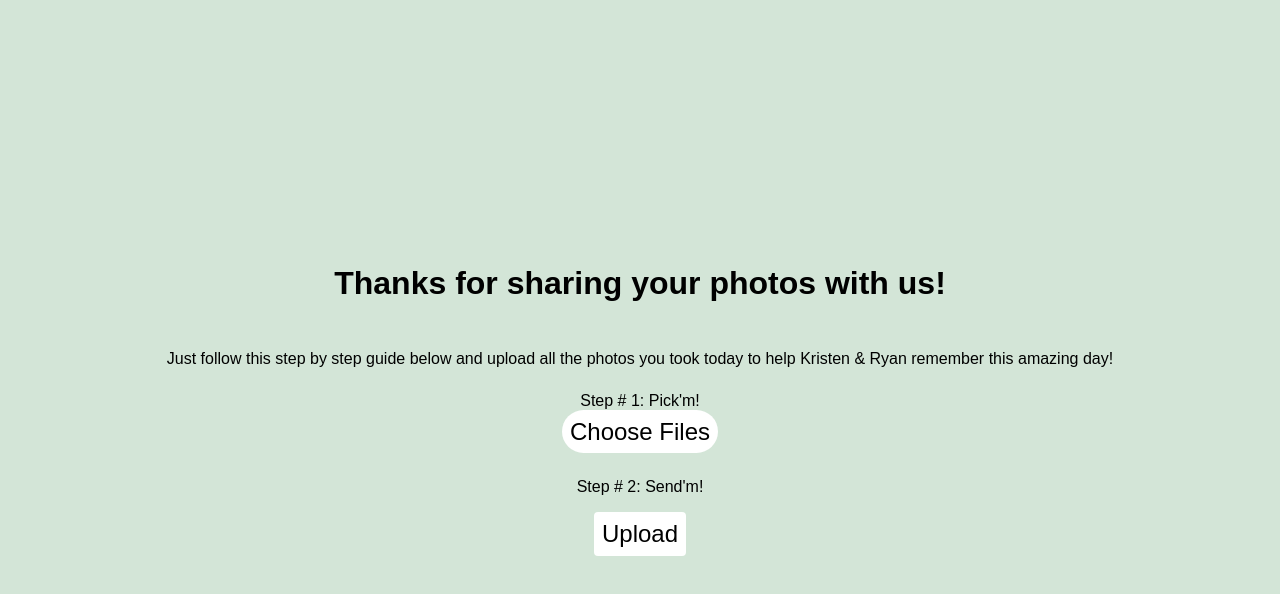
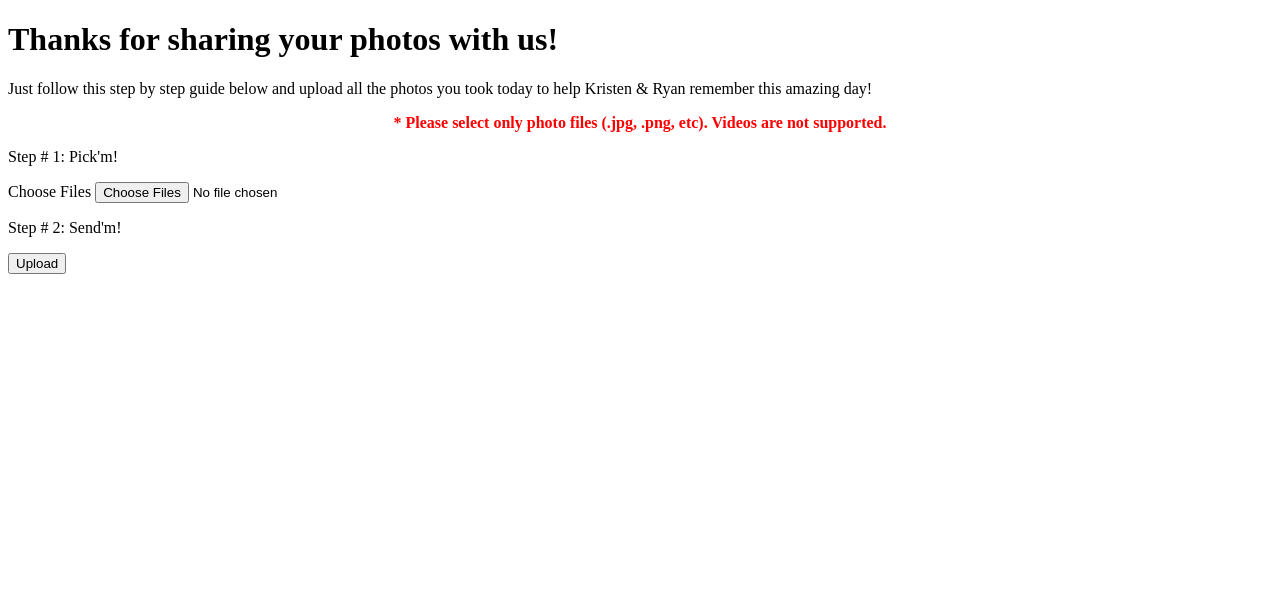
Before and after one commit to ryanwjer/PhotoShare, a plain HTML site: page index.html in a window 1280 px wide. Drawn offline with Linux system fonts and the light colour scheme.

Commit message:
Update index.html

```diff
--- a/index.html
+++ b/index.html
@@ -5,60 +5,13 @@
   <meta name="viewport" content="width=device-width, initial-scale=1.0">
   <title>Share your pictures with the newlyweds!</title>
   <style>
-    body {
-      font-family: Arial, sans-serif;
-      display: flex;
-      flex-direction: column;
-      justify-content: center;
-      align-items: center;
-      height: 100vh;
-      margin: 0;
-      padding: 1rem;
-      background-color: #d3e5d7;
-    }
-    h1 {
-      margin-bottom: 2rem;
-      text-align: center;
-      color: black;
-    }
-    p {
+    /* ...original CSS code... */
+    /* Added warning message style */
+    .warning {
+      color: #ff0000;
+      font-weight: bold;
       text-align: center;
       margin-bottom: 0.5rem;
-      color: black;
-    }
-    .step {
-      margin-bottom: 2rem;
-      text-align: center;
-    }
-    input[type="file"],
-    input[type="submit"],
-    label[for="file"] {
-      font-size: 1.5rem;
-      padding: 0.5rem;
-      margin-top: 0.5rem;
-      background-color: white;
-      color: black;
-      border: none;
-      border-radius: 4px;
-      cursor: pointer;
-    }
-    label[for="file"] {
-      font-size: 1.5rem;
-      padding: 0.5rem;
-      margin-top: 0.5rem;
-      background-color: white;
-      color: black;
-      border: none;
-      border-radius: 25px;
-      cursor: pointer;
-    }
-    #file {
-      display: none;
-    }
-    label[for="upload"] {
-      background-color: transparent;
-      color: inherit;
-      cursor: inherit;
     }
   </style>
 </head>
@@ -67,6 +20,7 @@
   <p>Just follow this step by step guide below and upload all the photos you took today to help Kristen & Ryan remember this amazing day!</p>
   <form action="/" method="POST" enctype="multipart/form-data">
     <div class="step">
+      <p class="warning">* Please select only photo files (.jpg, .png, etc). Videos are not supported.</p>
       <p>Step # 1: Pick'm!</p>
       <label for="file">Choose Files</label>
       <input type="file" id="file" name="file" multiple onchange="this.nextElementSibling.innerText = 'Selected Files: ' + this.files.length" />
@@ -89,36 +43,20 @@
         return;
       }
 
+      // Check that all files are images
+      for (let i = 0; i < files.length; i++) {
+        if (!files[i].type.startsWith('image/')) {
+          alert('Only images can be uploaded. Please remove any non-image files and try again.');
+          return;
+        }
+      }
+
       const formData = new FormData();
       for (let i = 0; i < files.length; i++) {
         formData.append('file', files[i]);
       }
 
-      const xhr = new XMLHttpRequest();
-      xhr.open('POST', '/', true);
-
-      xhr.upload.addEventListener('progress', function (event) {
-        if (event.lengthComputable) {
-          const percentComplete = Math.round((event.loaded / event.total) * 100);
-          document.getElementById('uploadProgress').value = percentComplete;
-          document.getElementById('uploadProgress').style.display = 'block';
-          document.getElementById('uploadStatus').style.display = 'block';
-        }
-      });
-
-      xhr.addEventListener('load', function (event) {
-        if (xhr.status === 200) {
-          window.location.href = '/success';
-        } else {
-          alert('An error occurred while uploading the files. Please try again.');
-        }
-      });
-
-      xhr.addEventListener('error', function (event) {
-        alert('An error occurred while uploading the files. Please try again.');
-      });
-
-      xhr.send(formData);
+      /* ...rest of your JavaScript code... */
     });
   </script>
 </body>
```
